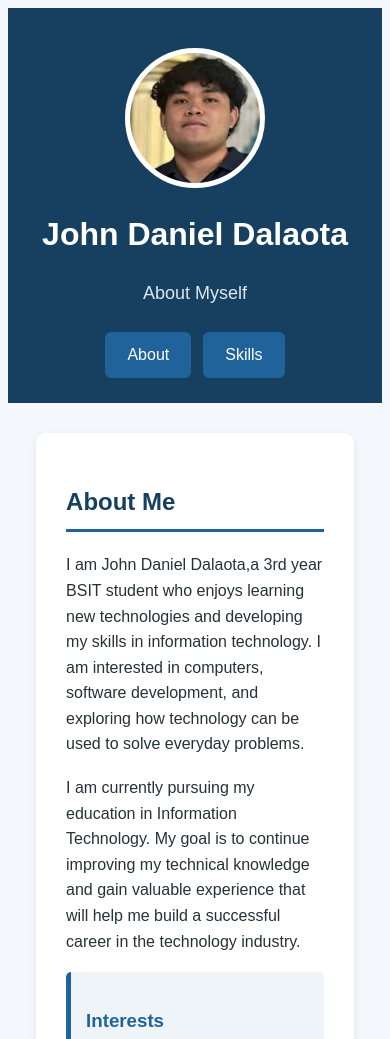
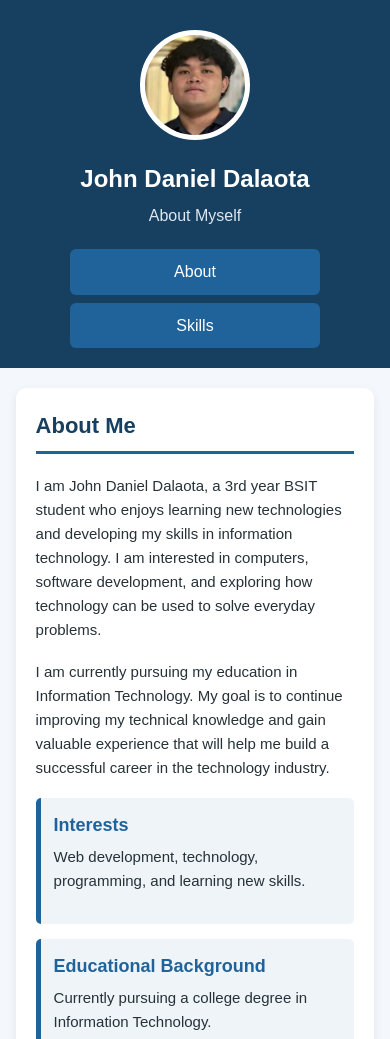
Before and after one commit to Dalaota-DanielDalaota/Dalaota_StudentProfile, a website: page www/index.html in a window 390 px wide. Shown: the top 1039 px of the page. Drawn offline with Linux system fonts and the light colour scheme.

Commit message:
Improve responsive student profile

````diff
--- a/www/css/style.css
+++ b/www/css/style.css
@@ -1,4 +1,5 @@
-```css
+
+
 * {
     margin: 0;
     padding: 0;
@@ -15,6 +16,8 @@ body {
     color: #263238;
     line-height: 1.6;
 }
+
+
 
 header {
     background-color: #173f5f;
@@ -50,10 +53,12 @@ header > p {
     margin-bottom: 25px;
 }
 
+
 nav {
     display: flex;
     justify-content: center;
     gap: 12px;
+    flex-wrap: wrap;
 }
 
 nav a {
@@ -62,12 +67,15 @@ nav a {
     text-decoration: none;
     padding: 10px 22px;
     border-radius: 6px;
+    transition: background-color 0.2s ease;
 }
 
 nav a:hover {
     background-color: #173f5f;
     color: white;
 }
+
+
 
 main {
     width: 85%;
@@ -94,6 +102,8 @@ section p {
     margin-bottom: 18px;
 }
 
+
+
 .info-box,
 .skill {
     background-color: #eef4f8;
@@ -113,6 +123,8 @@ section p {
     margin-bottom: 0;
 }
 
+
+
 footer {
     background-color: #173f5f;
     color: white;
@@ -124,4 +136,93 @@ footer {
 footer p {
     margin: 0;
 }
-```
+
+
+
+@media (max-width: 768px) {
+
+    header {
+        padding: 35px 20px 25px;
+    }
+
+    header h1 {
+        font-size: 28px;
+    }
+
+    main {
+        width: 90%;
+    }
+
+    section {
+        padding: 25px;
+    }
+}
+
+
+
+@media (max-width: 480px) {
+
+    header {
+        padding: 30px 15px 20px;
+    }
+
+    .profile-picture {
+        width: 110px;
+        height: 110px;
+    }
+
+    header h1 {
+        font-size: 24px;
+    }
+
+    header > p {
+        font-size: 16px;
+        margin-bottom: 20px;
+    }
+
+    nav {
+        flex-direction: column;
+        gap: 8px;
+        width: 100%;
+        max-width: 250px;
+        margin: 0 auto;
+    }
+
+    nav a {
+        width: 100%;
+        padding: 10px;
+    }
+
+    main {
+        width: 92%;
+        margin: 20px auto;
+    }
+
+    section {
+        padding: 20px;
+        margin-bottom: 20px;
+    }
+
+    section h2 {
+        font-size: 22px;
+    }
+
+    section p {
+        font-size: 15px;
+    }
+
+    .info-box,
+    .skill {
+        padding: 13px;
+    }
+
+    .info-box h3,
+    .skill h3 {
+        font-size: 18px;
+    }
+
+    footer {
+        padding: 18px 15px;
+        font-size: 14px;
+    }
+}
````
Also changed, not shown: www/index.html (+1 -2 lines), README.md, www/img/Screenshot 2026-09-02 200439.png (added), www/img/Screenshot 2026-09-02 200638.png (added), www/img/Screenshot 2026-09-02 200652.png (added).
